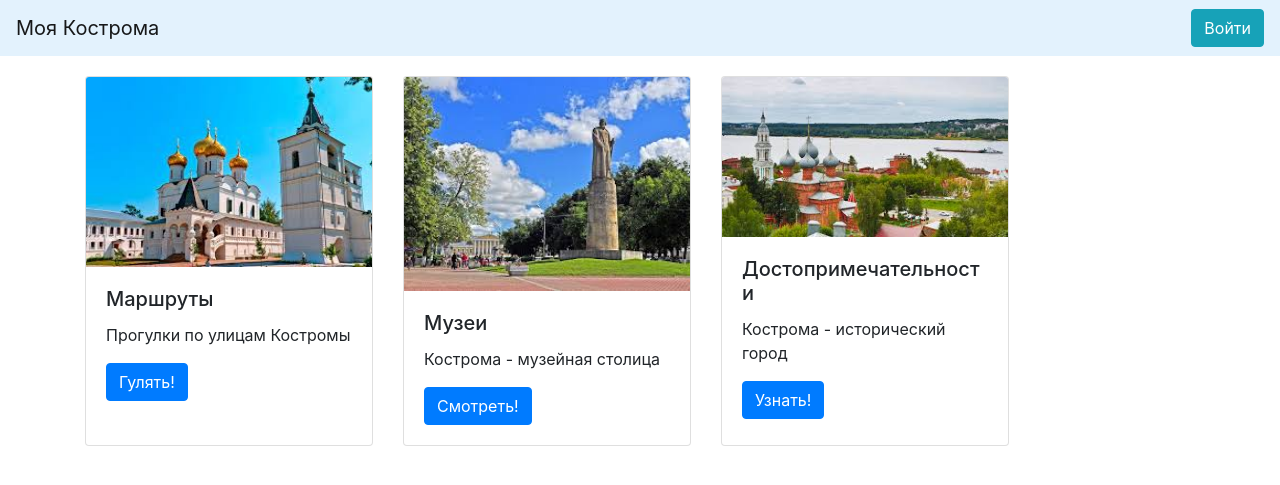
After one commit to IsaevaMaria/WebProject, a Flask app: page / in a window 1280 px wide. The commit adds this page. Shown: the top 485 px of the page. Run offline with Flask 2, Linux system fonts and the light colour scheme; some libraries are stand-ins or nearby versions.

Commit message:
заполнили БД

```diff
--- a/data/_all_models.py
+++ b/data/_all_models.py
@@ -1 +1 @@
-from . import categories
+from . import categories, building
--- a/data/categories.py
+++ b/data/categories.py
@@ -4,10 +4,10 @@ from .db_session import SqlAlchemyBase
 
 
 class Categories(SqlAlchemyBase):
-    __tablename__ = 'categoria'
+    __tablename__ = 'categories'
 
     id = sqlalchemy.Column(sqlalchemy.Integer,
                            primary_key=True, autoincrement=True)
     name = sqlalchemy.Column(sqlalchemy.String, nullable=True)
     about = sqlalchemy.Column(sqlalchemy.String, nullable=True)
-    building = orm.relation("Building", back_populates='categor')
+    building = orm.relation("Building", back_populates='categories')
--- a/main.py
+++ b/main.py
@@ -7,32 +7,14 @@ app = Flask(__name__)
 app.config['SECRET_KEY'] = 'yandexlyceum_secret_key'
 
 def main():
-    app.run(port=8000, host='127.0.0.1')
-    #a1 = Categories()
-    #a1.name = "Достопримечательности"
-    #a1.about = "Посмотреть популярные достопримечательности Костромы"
-    #a2 = Categories()
-    #a2.name = "Музеи"
-    #a2.about = "Список музеев Костромы"
-    #a3 = Categories()
-    #a3.name = "Мероприятия"
-    #a3.about = "Праздники, фестивали, конкурсы"
-    #a1 = Building()
-    #a1.title = 'Пожарная каланча'
-    #a1.content = '35-метровая пожарная каланча уже давно является архитектурным символом Костромы и самой высокой точкой в центре города. Приехав сюда в 1834 г., император Николай I восторженно воскликнул: «Такой каланчи у меня даже в Петербурге нет».'
-    #a1.adress = 'ул. Симановского, д.1/2'
-    #a1.image = '/static/image/calancha.jfif'
-    #a2 = Building()
-    #a2.title = 'Гауптвахта'
-    #a2.content = 'По соседству с пожарной каланчей в Костроме находится здание бывшей гарнизонной гаупвахты. /' \
-     #            'Автором этого шедевра является архитектор П.И. Фурсов. В течение XIX — начала ХХ веков здание Гауптвахты использовалось по-своему прямому назначению — как место пребывания арестованных военнослужащих.'
-    #a2.adress = 'ул.Ленина, д. 1/2'
-    #a2.image = '/static/image/gauptvahta.jfif'
-    #session = db_session.create_session()
-    #session.add(a1)
-    #session.add(a2)
-    #session.add(a3)
-    #session.commit()
+    db_session.global_init("db/my_city.sqlite")
+    #app.run(port=8000, host='127.0.0.1')
+    session = db_session.create_session()
+    #user = session.query(Categories).first()
+    for user in session.query(Building).filter(Building.categories_id == 1):
+        print(user.title)
+
+
 
 
 @app.route('/')
@@ -43,13 +25,10 @@ def index():
 @app.route('/attractions')
 def attractions():
     session = db_session.create_session()
-    a = session.query(Building).filter(Building.categories_id == 1)
-    print(a)
     return render_template('attractions.html', title='Достопримечательности Костромы')
 
 
 
 
 if __name__ == '__main__':
-    db_session.global_init("db/my_city.sqlite")
     main()
--- a/templates/attractions.html
+++ b/templates/attractions.html
@@ -1,5 +1,7 @@
 {% extends "base.html" %}
 {% block content %}
+{{ form.hidden_tag() }}
+    {{ form.csrf_token }}
     <div class="container-fluid">
         <div class="row" style="margin-top:20px;">
             <div class="card-deck">
--- a/templates/base.html
+++ b/templates/base.html
@@ -7,7 +7,7 @@
           href="https://stackpath.bootstrapcdn.com/bootstrap/4.4.1/css/bootstrap.min.css"
           integrity="sha384-Vkoo8x4CGsO3+Hhxv8T/Q5PaXtkKtu6ug5TOeNV6gBiFeWPGFN9MuhOf23Q9Ifjh"
           crossorigin="anonymous">
-    <link rel="stylesheet" href="/static/css/style.css">
+    <!--<link rel="stylesheet" href="/static/css/style.css">-->
 
     <title>{{title}}</title>
 </head>
--- /dev/null
+++ b/templates/index.html
@@ -0,0 +1,37 @@
+{% extends "base.html" %}
+{% block content %}
+    <div class="container-fluid glass">
+        <div class="row" style="margin-top:20px;">
+            <div class="card-deck">
+
+             <div class="card" style="width: 18rem;">
+                    <img class="card-img-top" src="/static/image/image1.jfif" alt="Card image cap">
+                    <div class="card-body">
+                    <h5 class="card-title">Маршруты</h5>
+                    <p class="card-text">Прогулки по улицам Костромы</p>
+                    <a href="#" class="btn btn-primary">Гулять!</a>
+                    </div>
+            </div>
+
+        <div class="card" style="width: 18rem;">
+                    <img class="card-img-top class" src="/static/image/image2.jfif" alt="Card image cap">
+                    <div class="card-body">
+                    <h5 class="card-title">Музеи</h5>
+                    <p class="card-text">Кострома - музейная столица</p>
+                    <a href="#" class="btn btn-primary">Смотреть!</a>
+                    </div>
+                </div>
+            <div class="card" style="width: 18rem;">
+                    <img class="card-img-top" src="/static/image/image3.jfif" alt="Card image cap">
+                    <div class="card-body">
+                    <h5 class="card-title">Достопримечательности</h5>
+                    <p class="card-text">Кострома - исторический город</p>
+                    <a href="attractions.html" class="btn btn-primary">Узнать!</a>
+                    </div>
+            </div>
+        </div>
+            </div>
+
+        </div>
+    </div>
+{% endblock %}
```
Also changed, not shown: data/building.py (+4 -4 lines), static/css/menustyle.css (added, +9 -0 lines), static/css/style.css (added, +7 -0 lines), db/my_city.sqlite, static/image/calancha.jfif (added), static/image/gauptvahta.jfif (added), static/image/image1.jfif (added), static/image/image2.jfif (added), static/image/image3.jfif (added).
